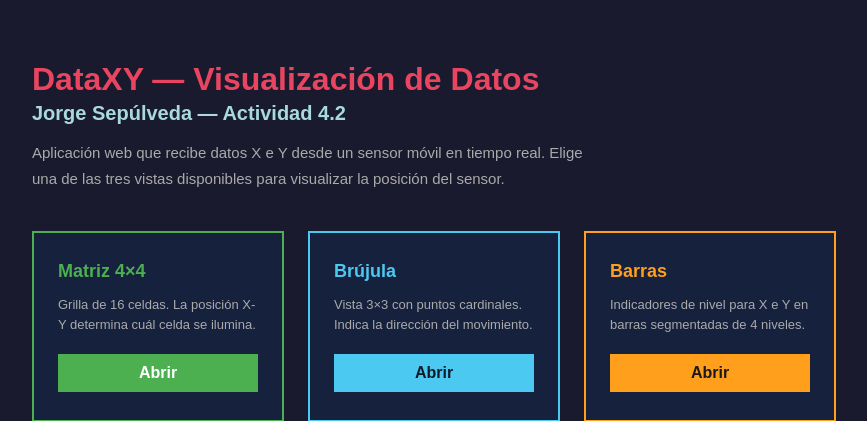
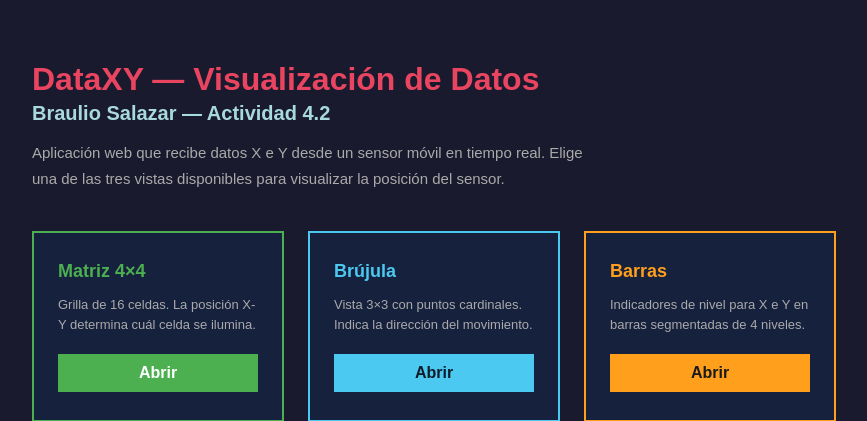
Before and after one commit to brauliosalazar93-cyber/act4.2BSM, a Flask app: page / in a window 1280 px wide. Shown: the top 421 px of the page, without its empty margins (8-875 px from the left). Run offline with Flask 3, Linux system fonts and the light colour scheme.

Commit message:
Actualizando archivo index.html

```diff
--- a/templates/index.html
+++ b/templates/index.html
@@ -79,7 +79,7 @@
 </head>
 <body id="pagina">
     <h1 id="titulo">DataXY — Visualización de Datos</h1>
-    <h2 id="nombre">Jorge Sepúlveda — Actividad 4.2</h2>
+    <h2 id="nombre">Braulio Salazar — Actividad 4.2</h2>
     <p id="descripcion">
         Aplicación web que recibe datos X e Y desde un sensor móvil en tiempo real.
         Elige una de las tres vistas disponibles para visualizar la posición del sensor.
```
